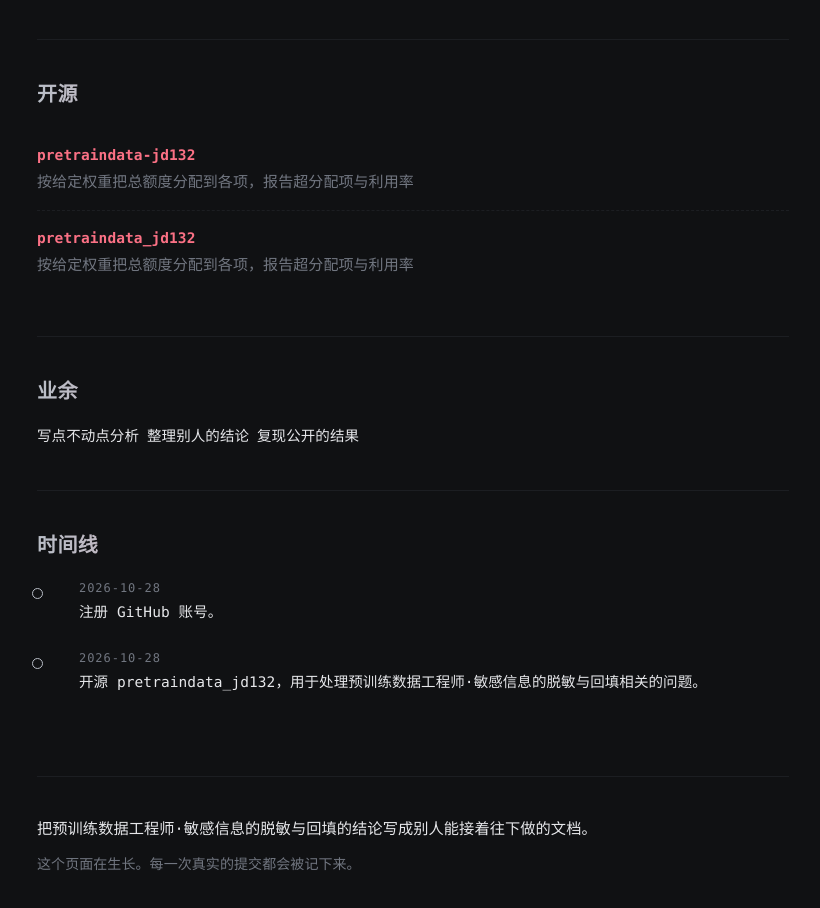
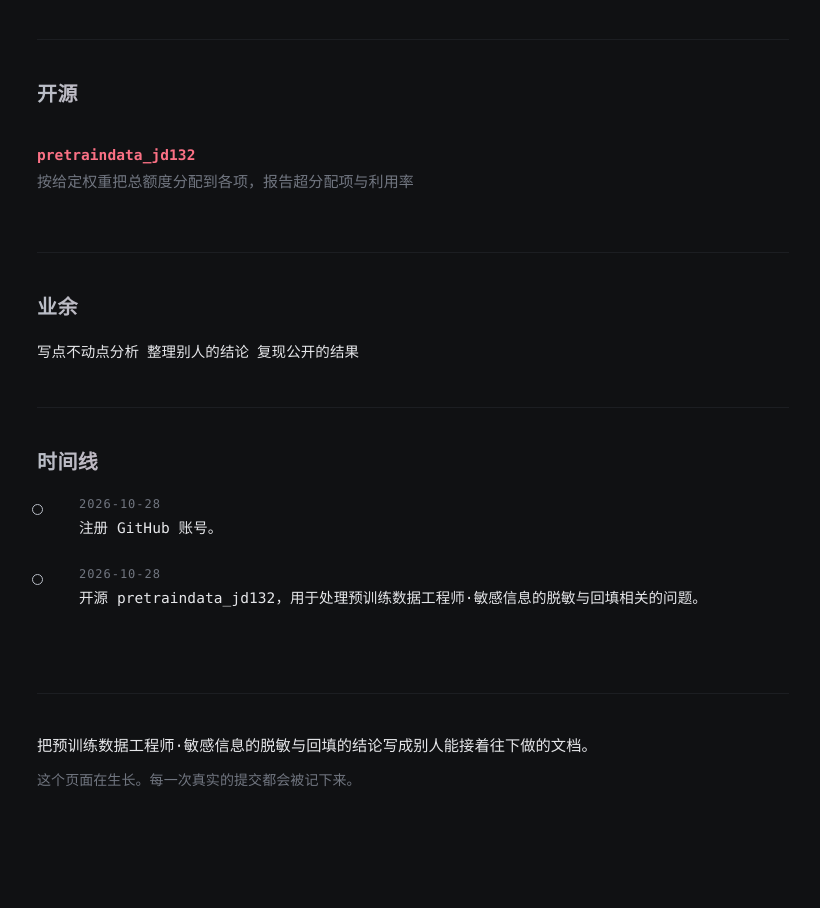
Before and after one commit to rubber57sp/rubber57sp.github.io, a plain HTML site: page index.html in a window 1280 px wide. Shown: the part 869-1777 px from the top of the page, without its empty margins (227-1047 px from the left). Drawn offline with Linux system fonts and the light colour scheme.

Commit message:
fix: 更新个人站点

```diff
--- a/index.html
+++ b/index.html
@@ -102,9 +102,6 @@ body::before{content:'';display:block;height:5px;background:#b9bec7;position:sti
 <section id="work">
   <h2>开源</h2>
   <ul class="repos">
-    <li><div class="name"><a href="https://github.com/rubber57sp/pretraindata-jd132" rel="noopener">pretraindata-jd132</a></div>
-      <div class="desc">按给定权重把总额度分配到各项，报告超分配项与利用率</div>
-    </li>
     <li><div class="name"><a href="https://github.com/rubber57sp/pretraindata_jd132" rel="noopener">pretraindata_jd132</a></div>
       <div class="desc">按给定权重把总额度分配到各项，报告超分配项与利用率</div>
     </li>
```
